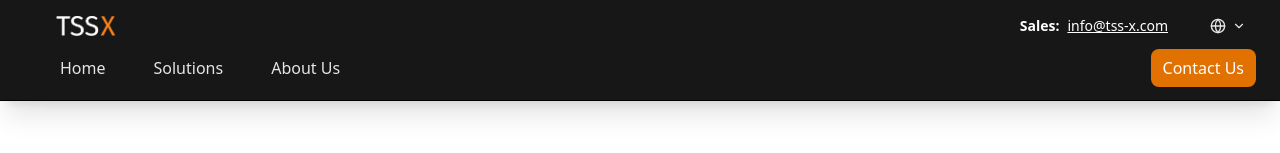
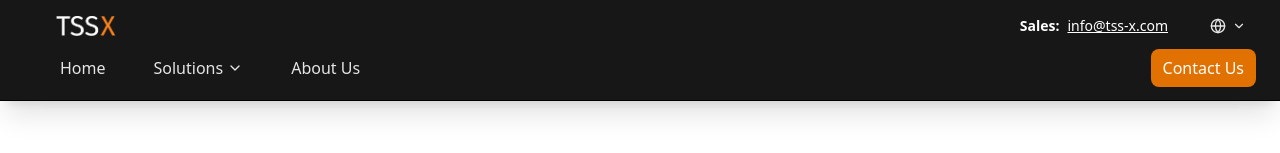
Before and after one commit to ilcann/tssx-website, a React (Vite) app: page /contact in a window 1280 px wide. Shown: the top 153 px of the page. Built offline with nearby package versions, Linux system fonts and the light colour scheme.

Commit message:
feat: added SolutionsDropdown component with mobile and desktop views
- Implemented click-to-toggle behavior for mobile view
- Implemented hover-to-open behavior for desktop view
- Styled dropdown to match existing header theme

```diff
--- a/src/components/header/Header.bottom.tsx
+++ b/src/components/header/Header.bottom.tsx
@@ -1,11 +1,12 @@
 import { Menu, X } from "lucide-react";
 import HeaderLink from "./HeaderLink";
+import SolutionsDropdown from "./SolutionsDropdown";
 
 const navItems = [
-  { to: "/", label: "Home" },
-  { to: "/solutions", label: "Solutions" },
-  { to: "/about", label: "About Us" },
-  { to: "/contact", label: "Contact Us" },
+  { type: "link", to: "/", label: "Home" },
+  { type: "dropdown", label: "Solutions" },
+  { type: "link", to: "/about", label: "About Us" },
+  { type: "link", to: "/contact", label: "Contact Us" },
 ];
 
 const HeaderBottom = ({
@@ -36,22 +37,28 @@ const HeaderBottom = ({
       <div className="hidden md:flex flex-1 justify-between items-center ml-6">
         {/* Left links */}
         <div className="flex space-x-6">
-          {navItems.slice(0, -1).map((item) => (
+          {navItems.slice(0, -1).map((item) => {
+            if (item.type === "dropdown") {
+              return <SolutionsDropdown variant="desktop" key="solutions-dropdown" />;
+            }
+
+            return (
               <HeaderLink
                 key={item.label}
-              to={item.to}
+                to={item.to!}
                 onClick={handleNavClick}
                 variant="default"
               >
                 {item.label}
               </HeaderLink>
-          ))}
+            );
+          })}
         </div>
 
         {/* Right CTA */}
         <div>
           <HeaderLink
-            to={navItems[navItems.length - 1].to}
+            to={navItems[navItems.length - 1].to!}
             onClick={handleNavClick}
             variant="cta"
           >
--- a/src/components/header/Header.mobile.tsx
+++ b/src/components/header/Header.mobile.tsx
@@ -1,12 +1,13 @@
 import HeaderLink from "./HeaderLink";
 import ContactSales from "./ContactSales";
 import LanguageSwitcher from "./LanguageSwitcher";
+import SolutionsDropdown from "./SolutionsDropdown"; // Artık tek bileşende
 
 const navItems = [
-  { to: "/", label: "Home" },
-  { to: "/solutions", label: "Solutions" },
-  { to: "/about", label: "About Us" },
-  { to: "/contact", label: "Contact Us" },
+  { type: "link", to: "/", label: "Home" },
+  { type: "dropdown", label: "Solutions" },
+  { type: "link", to: "/about", label: "About Us" },
+  { type: "link", to: "/contact", label: "Contact Us" },
 ];
 
 const HeaderMobile = ({
@@ -22,22 +23,37 @@ const HeaderMobile = ({
     }`}
   >
     <div className="flex flex-col p-6 gap-6 h-full justify-between">
+      {/* Üstteki sabit alan: Contact & Dil */}
       <div className="flex flex-col gap-4">
         <div className="flex flex-row justify-between">
           <ContactSales />
           <LanguageSwitcher />
         </div>
+
+        {/* Menü butonları */}
         <nav className="flex flex-col gap-4 mt-4">
-          {navItems.map((item, idx) => (
+          {navItems.map((item, idx) => {
+            if (item.type === "dropdown") {
+              return (
+                <SolutionsDropdown
+                  key="solutions-mobile"
+                  variant="mobile"
+                  onLinkClick={handleClose}
+                />
+              );
+            }
+
+            return (
               <HeaderLink
                 key={item.label}
-              to={item.to}
+                to={item.to!}
                 onClick={handleClose}
                 variant={idx === navItems.length - 1 ? "cta" : "default"}
               >
                 {item.label}
               </HeaderLink>
-          ))}
+            );
+          })}
         </nav>
       </div>
     </div>
--- /dev/null
+++ b/src/components/header/SolutionsDropdown.tsx
@@ -0,0 +1,81 @@
+import { useState } from "react";
+import { ChevronDown, ChevronUp } from "lucide-react";
+import { Link } from "react-router";
+
+const solutions = [
+  { label: "👁 Monitor & Predict Issues", sub: "Observability & AIOps", to: "/solutions/1" },
+  { label: "🔍 Track IT Assets in Real Time", sub: "IT Discovery & Asset Management", to: "/solutions/2" },
+  { label: "⚙️ Automate Operations", sub: "IT Automation", to: "/solutions/3" },
+  { label: "🛡 Ensure Security & Compliance", sub: "Security Management", to: "/solutions/4" },
+  { label: "💰 Optimize Cloud Costs", sub: "FinOps & Optimization", to: "/solutions/5" },
+];
+
+type Props = {
+  variant?: "desktop" | "mobile";
+  onLinkClick?: () => void;
+};
+
+
+const SolutionsDropdown = ({ variant = "desktop", onLinkClick }: Props) => {
+  const [open, setOpen] = useState(false);
+
+  // 🖥 Desktop hover menu
+  if (variant === "desktop") {
+    return (
+      <div className="relative group">
+        <button className="flex items-center rounded-md gap-1 px-3 py-2 text-md font-medium text-neutral-200 hover:text-amber-400 transition-colors duration-200 hover:bg-neutral-800 cursor-pointer">
+          Solutions
+          <ChevronDown className="w-4 h-4 transition-transform group-hover:rotate-180" />
+        </button>
+
+        <div className="absolute left-0 top-full p-2 w-[300px] bg-neutral-900 rounded-md shadow-xl hidden group-hover:block z-50">
+          <ul className="flex flex-col">
+            {solutions.map(({ to, label, sub }) => (
+              <li key={to}>
+                <Link
+                  to={to}
+                  className="block px-4 py-3 rounded-md text-neutral-200 hover:text-amber-400 hover:bg-neutral-800 transition-colors duration-200"
+                >
+                  <div className="text-sm font-semibold ">{label}</div>
+                  <div className="text-xs text-neutral-400">{sub}</div>
+                </Link>
+              </li>
+            ))}
+          </ul>
+        </div>
+      </div>
+    );
+  }
+
+  // 📱 Mobile click-toggle menu
+  return (
+    <div className="flex flex-col w-full">
+      <button
+        onClick={() => setOpen(!open)}
+        className="flex justify-between items-center px-2 py-3 bg-neutral-900 rounded-md text-white text-md font-medium w-full"
+      >
+        <span>Solutions</span>
+        {open ? <ChevronUp className="w-5 h-5" /> : <ChevronDown className="w-5 h-5" />}
+      </button>
+
+      {open && (
+        <ul className="mt-2 flex flex-col gap-2">
+          {solutions.map(({ to, label, sub }) => (
+            <li key={to}>
+              <Link
+                to={to}
+                onClick={onLinkClick}
+                className="block px-4 py-3 rounded-md bg-neutral-900 text-white hover:bg-neutral-800 transition-colors"
+              >
+                <div className="text-sm font-semibold">{label}</div>
+                <div className="text-xs text-neutral-400">{sub}</div>
+              </Link>
+            </li>
+          ))}
+        </ul>
+      )}
+    </div>
+  );
+};
+
+export default SolutionsDropdown;
```
Lines whose indentation alone changed are shown as unchanged.
